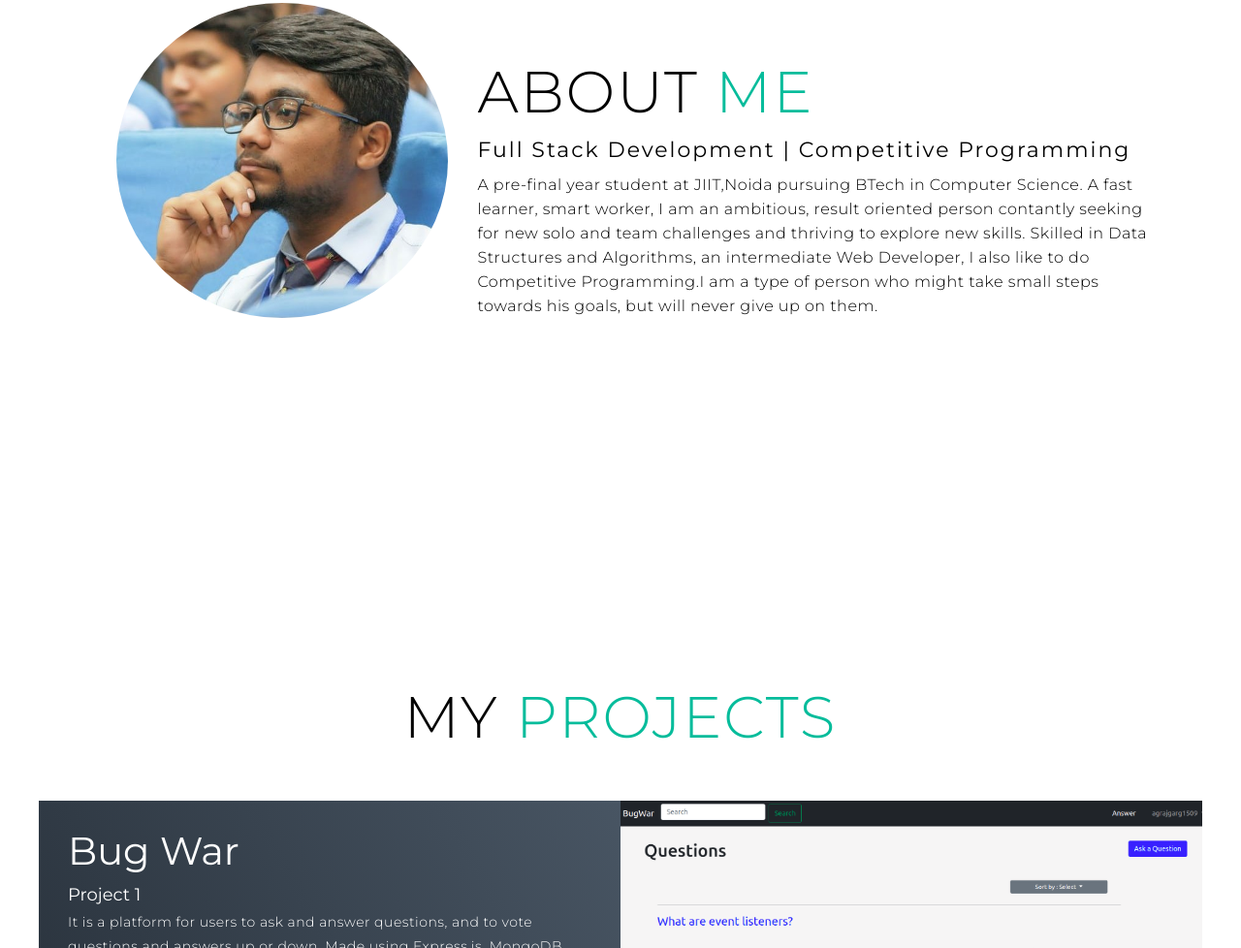
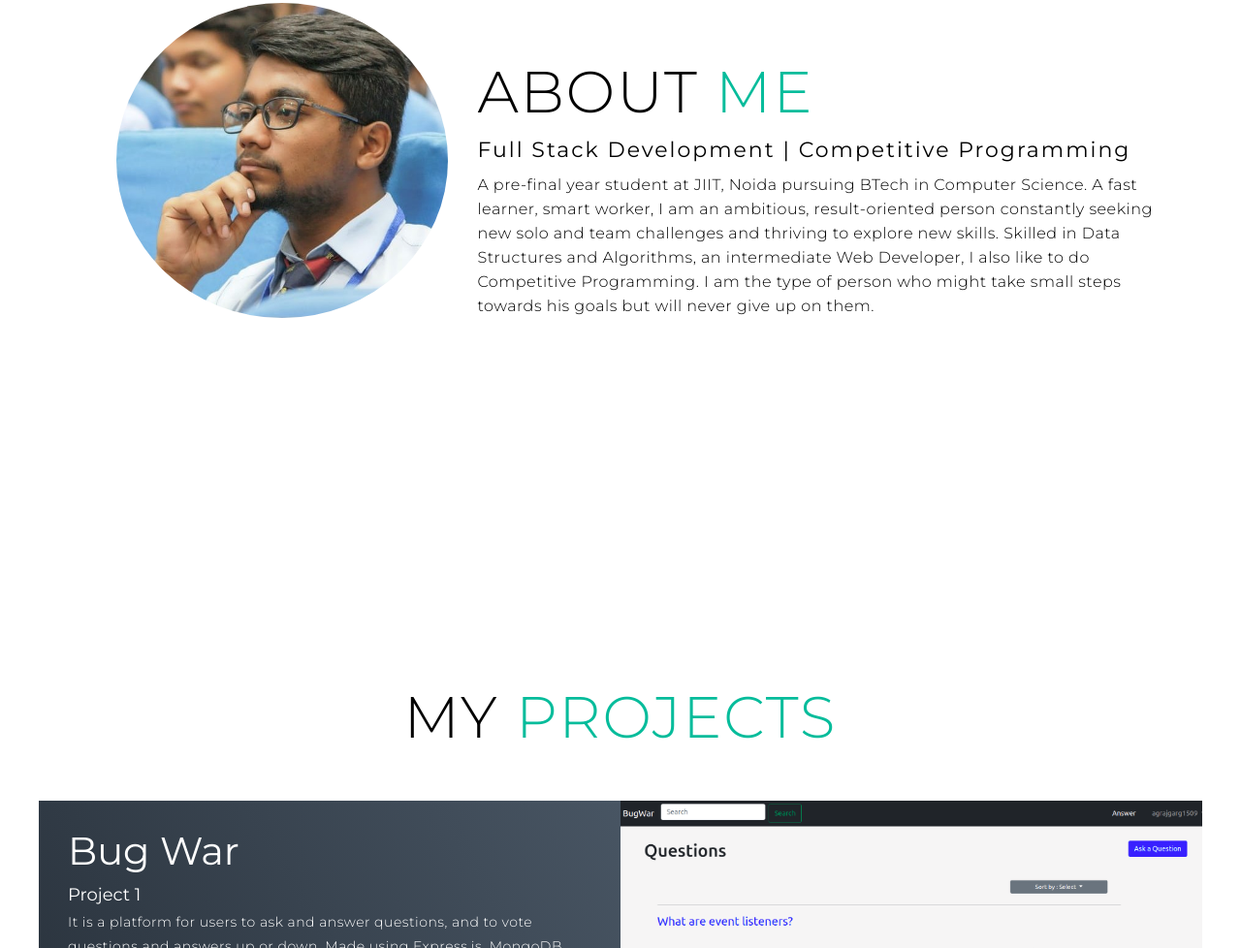
Before and after one commit to agrajgarg1526/MyPortfolio, a plain HTML site: page index.html in a window 1280 px wide. Shown: the part 997-1975 px from the top of the page at 97% size. Drawn offline with Linux system fonts and the light colour scheme.

Commit message:
Update index.html

```diff
--- a/index.html
+++ b/index.html
@@ -68,13 +68,12 @@
           <h1 class="section-title">About <span>me</span></h1>
           <h2>Full Stack Development | Competitive Programming</h2>
           <p>
-            A pre-final year student at JIIT,Noida pursuing BTech in Computer
-            Science. A fast learner, smart worker, I am an ambitious, result
-            oriented person contantly seeking for new solo and team challenges
-            and thriving to explore new skills. Skilled in Data Structures and
-            Algorithms, an intermediate Web Developer, I also like to do
-            Competitive Programming.I am a type of person who might take small
-            steps towards his goals, but will never give up on them.
+            A pre-final year student at JIIT, Noida pursuing BTech in Computer Science.
+            A fast learner, smart worker, I am an ambitious, result-oriented person constantly
+            seeking new solo and team challenges and thriving to explore new skills. Skilled
+            in Data Structures and Algorithms, an intermediate Web Developer, I also like to
+            do Competitive Programming. I am the type of person who might take small steps towards
+            his goals but will never give up on them.
           </p>
         </div>
       </div>
```
